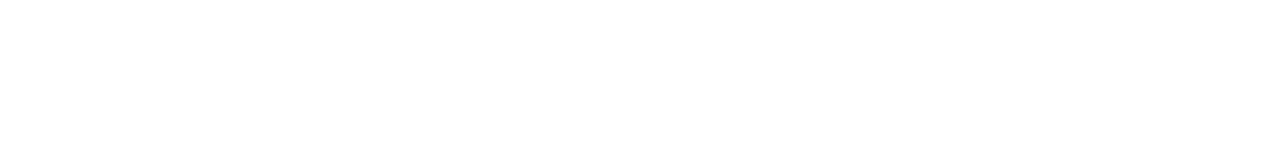
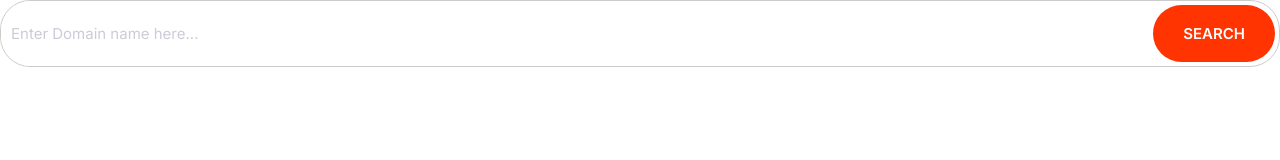
Before and after one commit to obasorelol/soreify, a plain HTML site: page index.html in a window 1280 px wide. Drawn offline with Linux system fonts and the light colour scheme.

Commit message:
Built Input fields and groups

```diff
--- a/css/styles.css
+++ b/css/styles.css
@@ -4,7 +4,17 @@
     --color-accent: #ff3400;
     --color-headings: #1b0760;
     --color-body: #918ca4;
+    --color-border: #ccc;
+    --border-radius: 30px;
 }
+*,
+*::after,
+*::before{
+    box-sizing: border-box;
+}
+
+
+
 /* typography */
 html{
     font-size: 62.5%;
@@ -168,5 +178,108 @@ padding-left: 0;
     display: inline-flex;
     justify-content: center;
     align-items: center;
+}
+
+/* buttons */
+
+.btn{
+    font-size: 1.8rem;
+    font-weight: 600;
+    text-transform: uppercase;
+    padding: 2rem 3rem;
+    border-radius: 40px;
+    border: 0;
+    cursor: pointer;
+    text-align: center;
+    white-space: nowrap;
+    margin: 1rem 0;
+}
+
+.btn--primary{
+    background: var(--color-primary);
+    color: #fff;
+}
+.btn--primary:hover{
+    background: #3a8ffd;
+}
+
+.btn--secondary{
+    background: var(--color-secondary);
+    color: #fff;
+}
+
+.btn--secondary:hover{
+    background: #00c8eb;
+}
+
+.btn--accent{
+    background: var(--color-accent);
+    color: #fff;
+}
+
+.btn--accent:hover{
+    background: #ec3000;
+}
+
+.btn--block{
+    width: 100%;
+    display: inline-block;
 
 }
+
+.btn--outline{
+    background: #fff;
+    color: var(--color-headings);
+    border: 2px solid var(--color-headings);
+}
+
+.btn--outline:hover{
+    background: var(--color-headings);
+    color: #fff;
+}
+
+@media screen and (min-width: 1024px){
+.btn{
+    font-size: 1.5rem;
+}
+
+
+}
+
+/* inputs */
+
+.input{
+    padding: 1.5rem 3.5rem;
+    border: 1px solid var(--color-border);
+    border-radius: var(--border-radius);
+    outline: 0;
+    color: var(--color-headings);
+    font-size: 2rem;
+}
+
+::placeholder{
+    color: #cdcbd7;
+}
+
+.input-group{
+    border: 1px solid var(--color-border);
+    border-radius: var(--border-radius);
+    display: flex;
+}
+
+.input-group .input{
+    border: 0;
+    flex-grow: 1;
+    padding: 1.5rem 1rem;
+}
+
+.input-group .btn{
+    margin: 4px;
+}
+
+
+@media screen and (min-width: 1024px){
+.input{
+    font-size: 1.5rem;
+}
+}
--- a/index.html
+++ b/index.html
@@ -13,5 +13,15 @@
       rel="stylesheet"
     />
   </head>
-  <body></body>
+  <body>
+    <div class="input-group">
+      <input
+        type="text"
+        class="input"
+        placeholder="Enter Domain name here..."
+      />
+
+      <button class="btn btn--accent">Search</button>
+    </div>
+  </body>
 </html>
```
Also changed, not shown: components/button.html (added, +2 -0 lines), components/inputs.html (added, +5 -0 lines).
